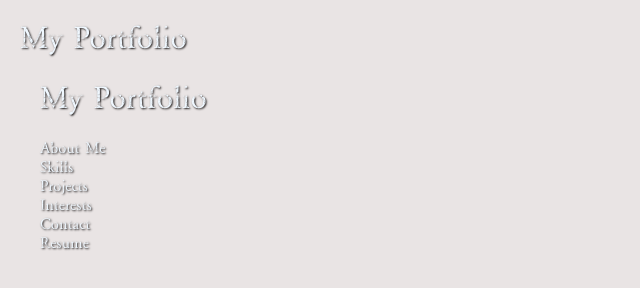
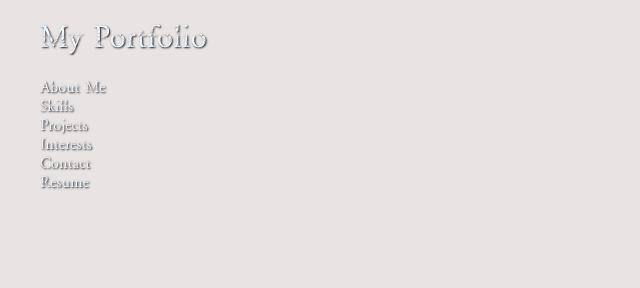
Before and after one commit to SAMEER-40/Portfolio, a plain HTML site: page index.html in a window 1280 px wide. Shown: the whole page, without its empty margins (0-640 px from the left). Drawn offline with Linux system fonts and the light colour scheme.

Commit message:
Update index.html

```diff
--- a/index.html
+++ b/index.html
@@ -25,11 +25,6 @@
     </style>
 </head>
 <body>
-    <h1>My Portfolio</h1>
-
-
-</head>
-<body>
     <h1 style="margin-left: 20px; margin-top: 20px;">My Portfolio</h1>
 
     <div style="margin-left: 20px; margin-top: 20px;">
```
